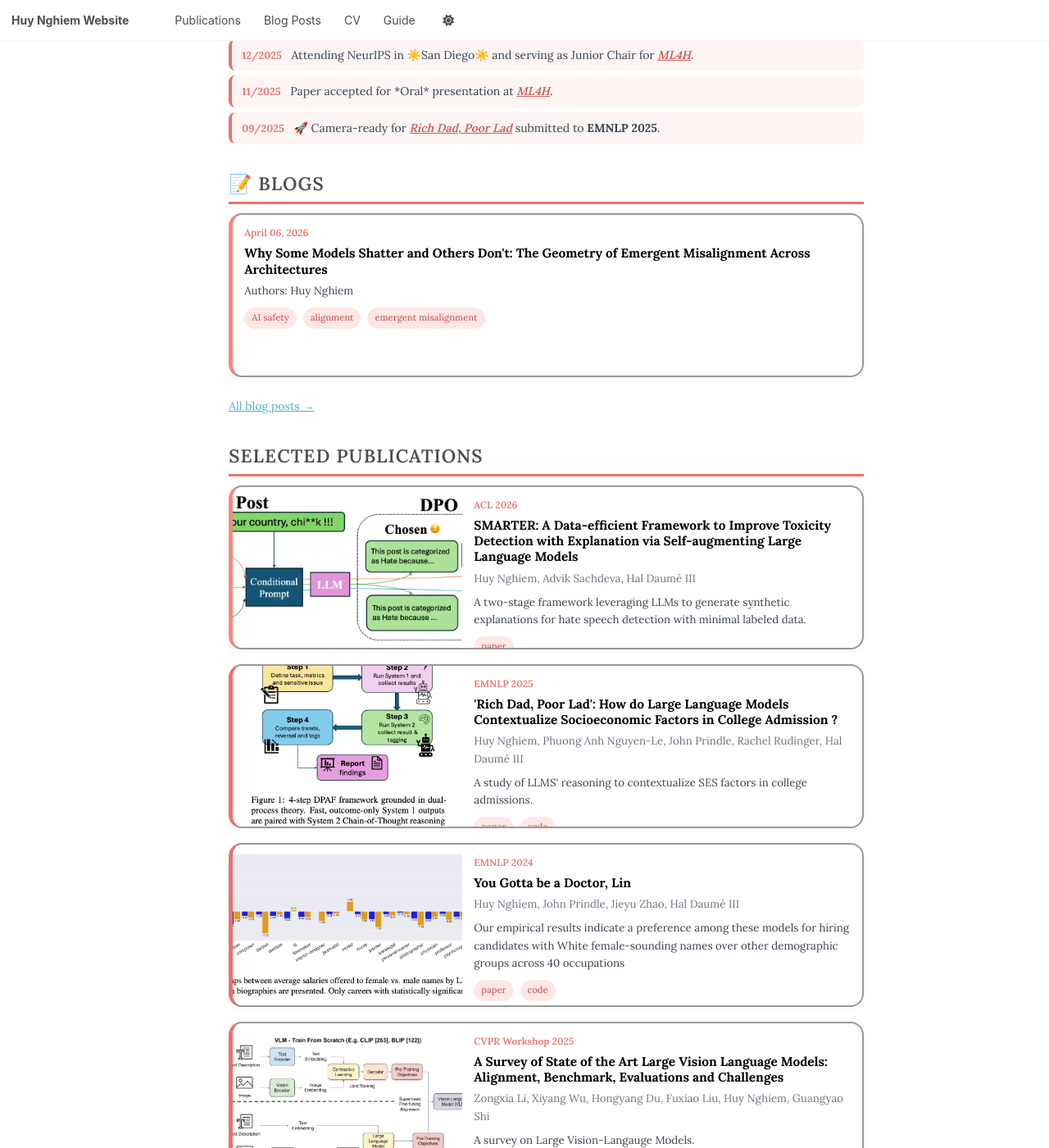
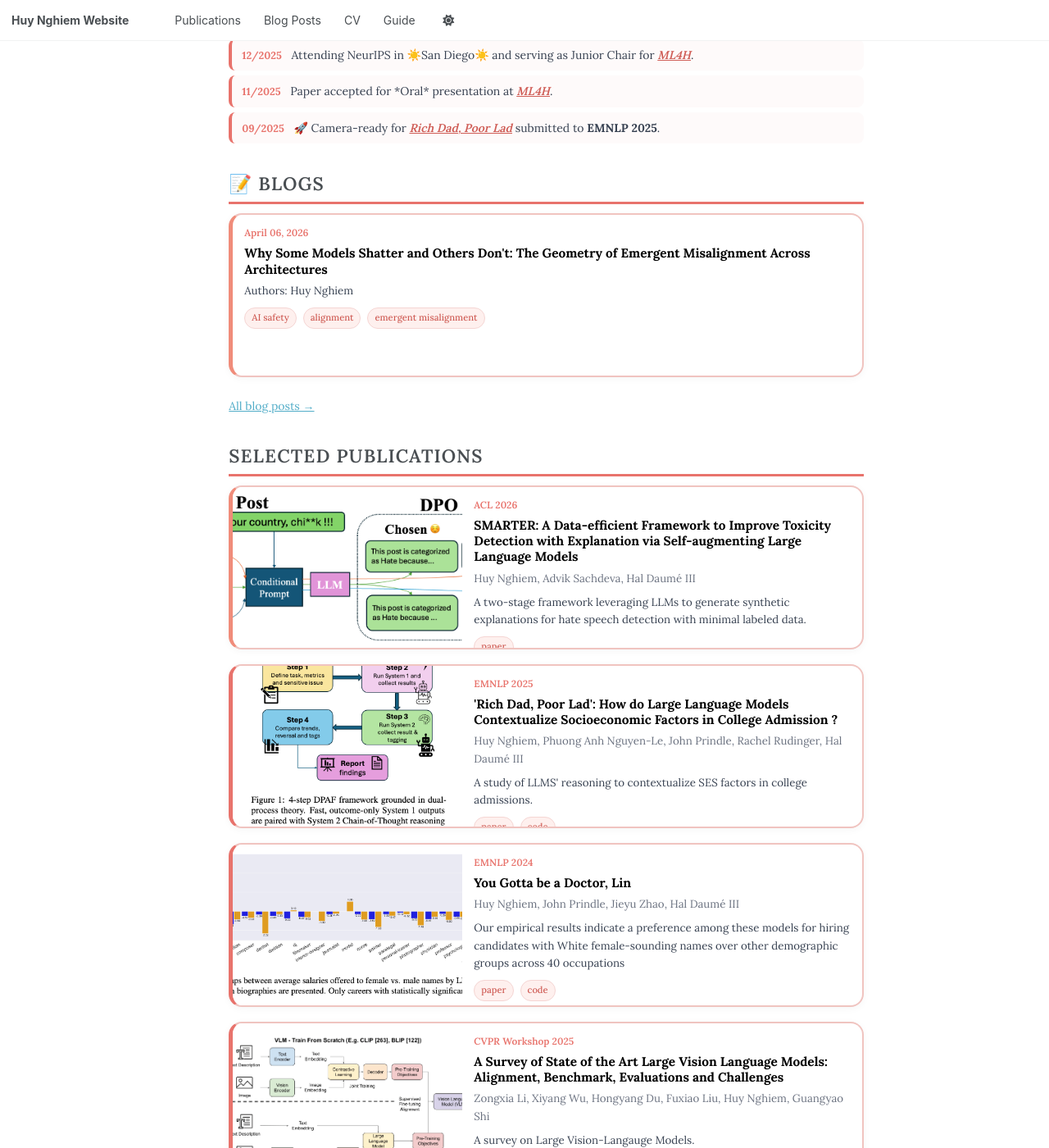
Before and after one commit to hnghiem-nlp/hnghiem-nlp.github.io, a Jekyll site: the page built from _pages/about.md, in a window 1280 px wide and 1400 px high, scrolled down 719 px. Shown: the whole window at 82% size. Built offline with Jekyll 4.4.1, drawn with Linux system fonts in a browser that asks for light colours; some web fonts are replaced; a script that is not in the unit is left out.

Commit message:
Lighten card backgrounds and harmonize borders with salmon palette
Co-Authored-By: Claude Opus 4.6 (1M context) <noreply@anthropic.com>

```diff
--- a/assets/css/custom.css
+++ b/assets/css/custom.css
@@ -8,7 +8,7 @@
     --accent-dark: #cf5c55;
     --warm: #f08c7a;            /* warm salmon highlight */
     --warm-light: #fef0ed;
-    --surface: #fdf5f4;         /* subtle salmon-tinted background */
+    --surface: #fefafa;         /* subtle salmon-tinted background */
 }
 
 /* Make sure our font wins over theme defaults */
@@ -48,7 +48,7 @@ h6,
     display: flex;
     flex-direction: row;
     background: #fff;
-    border: 2px solid #999;
+    border: 2px solid #f0c4c0;
     border-radius: 16px;
     overflow: hidden;
     text-decoration: none;
@@ -61,8 +61,8 @@ h6,
 
 .paper-card:hover {
     transform: translateY(-2px);
-    box-shadow: 0 10px 24px rgba(0, 0, 0, 0.08);
-    border-color: #e6e6e6;
+    box-shadow: 0 10px 24px rgba(232, 115, 108, 0.12);
+    border-color: #e8a8a4;
 }
 
 .pc-thumb {
@@ -297,8 +297,8 @@ a.paper-card:hover {
 }
 
 .pc-tag {
-    border-color: var(--accent-light) !important;
-    background: var(--accent-light) !important;
+    border-color: #f5d5d3 !important;
+    background: #fef0ee !important;
     color: var(--accent-dark) !important;
     font-weight: 500;
 }
```
